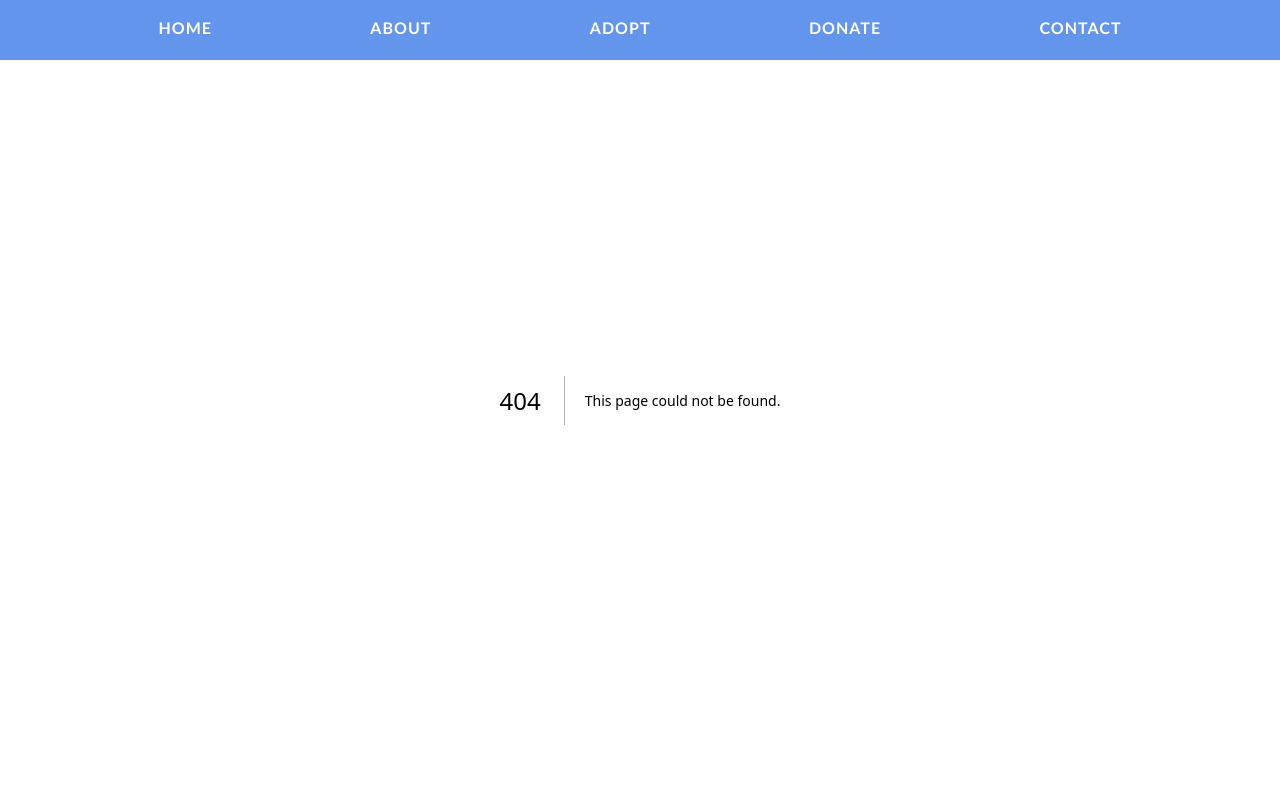
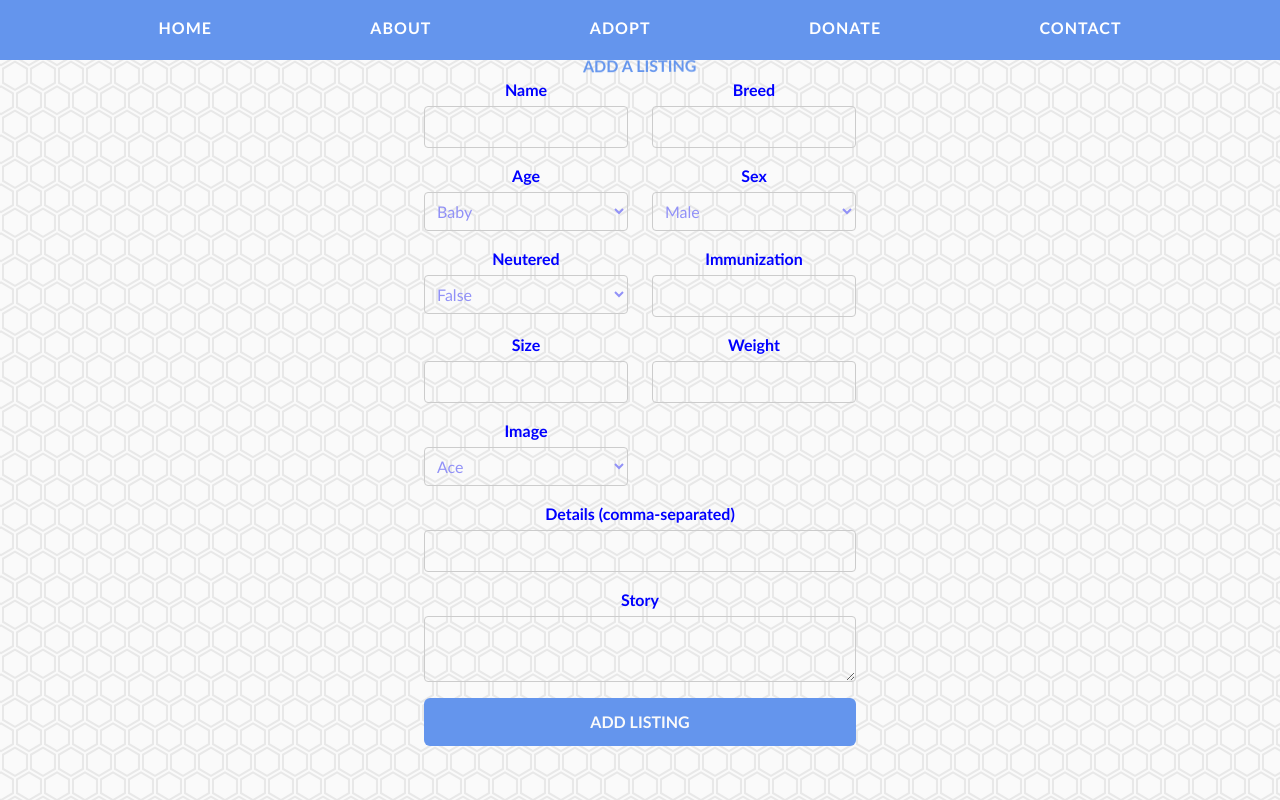
Before and after one commit to bootcamp-project-2026/bootcamp-app, a Next.js app: page /adopt/add-listing in a window 1280 px wide. Before the commit this address had no page. Built offline with nearby package versions, Linux system fonts and the light colour scheme.

Commit message:
feat: add canine listing form page (not linked w database yet, posts to api/canines)

```diff
--- /dev/null
+++ b/src/app/adopt/add-listing/add-listing.module.css
@@ -0,0 +1,41 @@
+.form {
+  display: grid;
+  grid-template-columns: 1fr 1fr;
+  gap: 16px 24px;
+  max-width: 900px;
+  margin: 0 auto;
+  color: blue;
+}
+
+.label {
+  display: flex;
+  flex-direction: column;
+  gap: 4px;
+  font-weight: bold;
+}
+
+.label input,
+.label select,
+.label textarea {
+  padding: 8px;
+  border: 1px solid #ccc;
+  border-radius: 4px;
+  font: inherit;
+  font-weight: normal;
+  color: rgb(145, 145, 247);
+}
+
+.full {
+  grid-column: 1 / -1;
+}
+
+.error {
+  grid-column: 1 / -1;
+  color: red;
+}
+
+@media (max-width: 600px) {
+  .form {
+    grid-template-columns: 1fr;
+  }
+}
--- /dev/null
+++ b/src/app/adopt/add-listing/page.tsx
@@ -0,0 +1,216 @@
+"use client";
+
+import { useState } from "react";
+import { useRouter } from "next/navigation";
+import styles from "../adopt.module.css";
+import formStyles from "./add-listing.module.css";
+import { Canine } from "@/types/PetType";
+import { AGES, SEXES, validateCanine } from "@/src/lib/canineValidation";
+
+// The photos we have in /public/pets. There is no image upload yet,
+// so the user picks one of these instead
+const IMAGES = [
+  { file: "/pets/Ace.jpg", label: "Ace" },
+  { file: "/pets/Bella.jpg", label: "Bella" },
+  { file: "/pets/Brownie.jpg", label: "Brownie" },
+  { file: "/pets/griselda.jpg", label: "Griselda" },
+  { file: "/pets/sweetpea.jpg", label: "Sweetpea" },
+  { file: "/pets/ziggy.jpg", label: "Ziggy" },
+];
+
+/**
+ * Form page for adding a new canine listing.
+ * Submits to POST /api/canines and goes back to the adopt page on success
+ */
+export default function AddListingPage() {
+  //router used to swap pages
+  const router = useRouter();
+
+  // Form values, kept as plain strings while the user types
+  // Neutered, Weight and Details are converted to a boolean, a number and an
+  // array on submit
+  const [form, setForm] = useState({
+    Image: IMAGES[0].file,
+    Name: "",
+    Breed: "",
+    Age: AGES[0],
+    Sex: SEXES[0],
+    Neutered: "false",
+    Immunization: "",
+    Size: "",
+    Weight: "",
+    Details: "",
+    Story: "",
+  });
+
+  // Message shown under the form when validation or the request fails
+  const [error, setError] = useState("");
+
+  // One handler for every input. Each input's "name" matches a key in form,
+  // so we can update the right field without writing one handler per input
+  function handleChange(
+    // event refers to the type of menu that appears, we have 3 to choose from
+    // Input is a text input, select is a drop down menu textarea is a larger input (only for story)
+    event: React.ChangeEvent<
+      HTMLInputElement | HTMLSelectElement | HTMLTextAreaElement
+    >,
+  ) {
+    const { name, value } = event.target;
+
+    setForm({ ...form, [name]: value });
+  }
+
+  async function handleSubmit(event: React.FormEvent) {
+    // stop the browser from reloading the page
+    event.preventDefault();
+
+    // Build the Canine the API expects out of the form values
+    const canine: Canine = {
+      ...form,
+      // the dropdown gives back the text "true" or "false"
+      Neutered: form.Neutered === "true",
+      Weight: Number(form.Weight),
+      //  Details needs to be in format of a string array "friendly, house trained" -> ["friendly", "house trained"]
+      Details: form.Details.split(",")
+        .map((detail) => detail.trim())
+        .filter(Boolean),
+    };
+
+    // Check the data in the browser first so the user gets quick feedback
+    const errors = validateCanine(canine);
+    if (errors.length > 0) {
+      setError(errors.join(", "));
+      return;
+    }
+
+    //sends new listing to server using post
+    const response = await fetch("/api/canines", {
+      method: "POST",
+      headers: { "Content-Type": "application/json" },
+      body: JSON.stringify(canine),
+    });
+
+    // The server checks the data again, so show its error if it rejects it
+    if (!response.ok) {
+      const data = await response.json();
+      setError(data.error);
+      return;
+    }
+
+    //send user to back to the adopt page after clicking submit
+    router.push("/adopt");
+  }
+
+  return (
+    <main className={styles.page}>
+      {/* Title */}
+      <p className={styles.title}>ADD A LISTING</p>
+
+      {/* Form */}
+      <form className={formStyles.form} onSubmit={handleSubmit}>
+        {/* Name field */}
+        <label className={formStyles.label}>
+          Name
+          <input name="Name" value={form.Name} onChange={handleChange} />
+        </label>
+
+        {/* Breed field */}
+        <label className={formStyles.label}>
+          Breed
+          <input name="Breed" value={form.Breed} onChange={handleChange} />
+        </label>
+
+        {/* Age dropdown */}
+        <label className={formStyles.label}>
+          Age
+          <select name="Age" value={form.Age} onChange={handleChange}>
+            {AGES.map((age) => (
+              <option key={age}>{age}</option>
+            ))}
+          </select>
+        </label>
+
+        {/* Sex dropdown */}
+        <label className={formStyles.label}>
+          Sex
+          <select name="Sex" value={form.Sex} onChange={handleChange}>
+            {SEXES.map((sex) => (
+              <option key={sex}>{sex}</option>
+            ))}
+          </select>
+        </label>
+
+        {/* Neutered dropdown */}
+        <label className={formStyles.label}>
+          Neutered
+          <select name="Neutered" value={form.Neutered} onChange={handleChange}>
+            <option value="true">True</option>
+            <option value="false">False</option>
+          </select>
+        </label>
+
+        {/* Immunization field */}
+        <label className={formStyles.label}>
+          Immunization
+          <input
+            name="Immunization"
+            value={form.Immunization}
+            onChange={handleChange}
+          />
+        </label>
+
+        {/* Size field */}
+        <label className={formStyles.label}>
+          Size
+          <input name="Size" value={form.Size} onChange={handleChange} />
+        </label>
+
+        {/* Weight field */}
+        <label className={formStyles.label}>
+          Weight
+          <input
+            type="number"
+            name="Weight"
+            value={form.Weight}
+            onChange={handleChange}
+          />
+        </label>
+
+        {/* Image dropdown */}
+        <label className={formStyles.label}>
+          Image
+          <select name="Image" value={form.Image} onChange={handleChange}>
+            {IMAGES.map((image) => (
+              <option key={image.file} value={image.file}>
+                {image.label}
+              </option>
+            ))}
+          </select>
+        </label>
+
+        {/*  Details field: this would take the full width of the form */}
+        <label className={`${formStyles.label} ${formStyles.full}`}>
+          Details (comma-separated)
+          <input name="Details" value={form.Details} onChange={handleChange} />
+        </label>
+
+        {/* Story field: this would also take the full width of the form */}
+        <label className={`${formStyles.label} ${formStyles.full}`}>
+          Story
+          <textarea name="Story" value={form.Story} onChange={handleChange} />
+        </label>
+
+        {/* Error message, only shown when there is one */}
+        {error && <p className={formStyles.error}>{error}</p>}
+
+        {/* Submit button */}
+        <button
+          type="submit"
+          className={`${styles.viewbutton} ${formStyles.full}`}
+        >
+          ADD LISTING
+        </button>
+      </form>
+    </main>
+  );
+}
```
